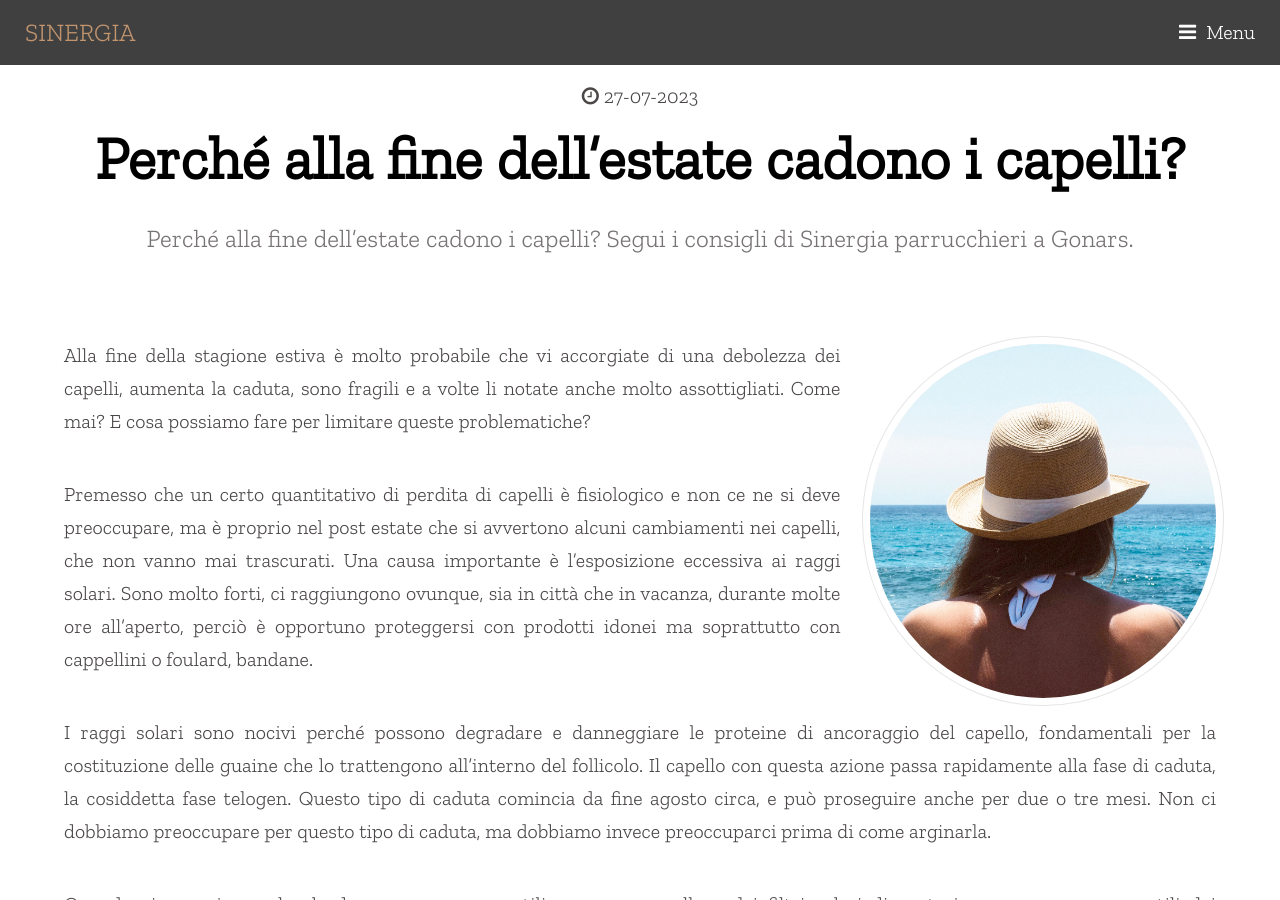
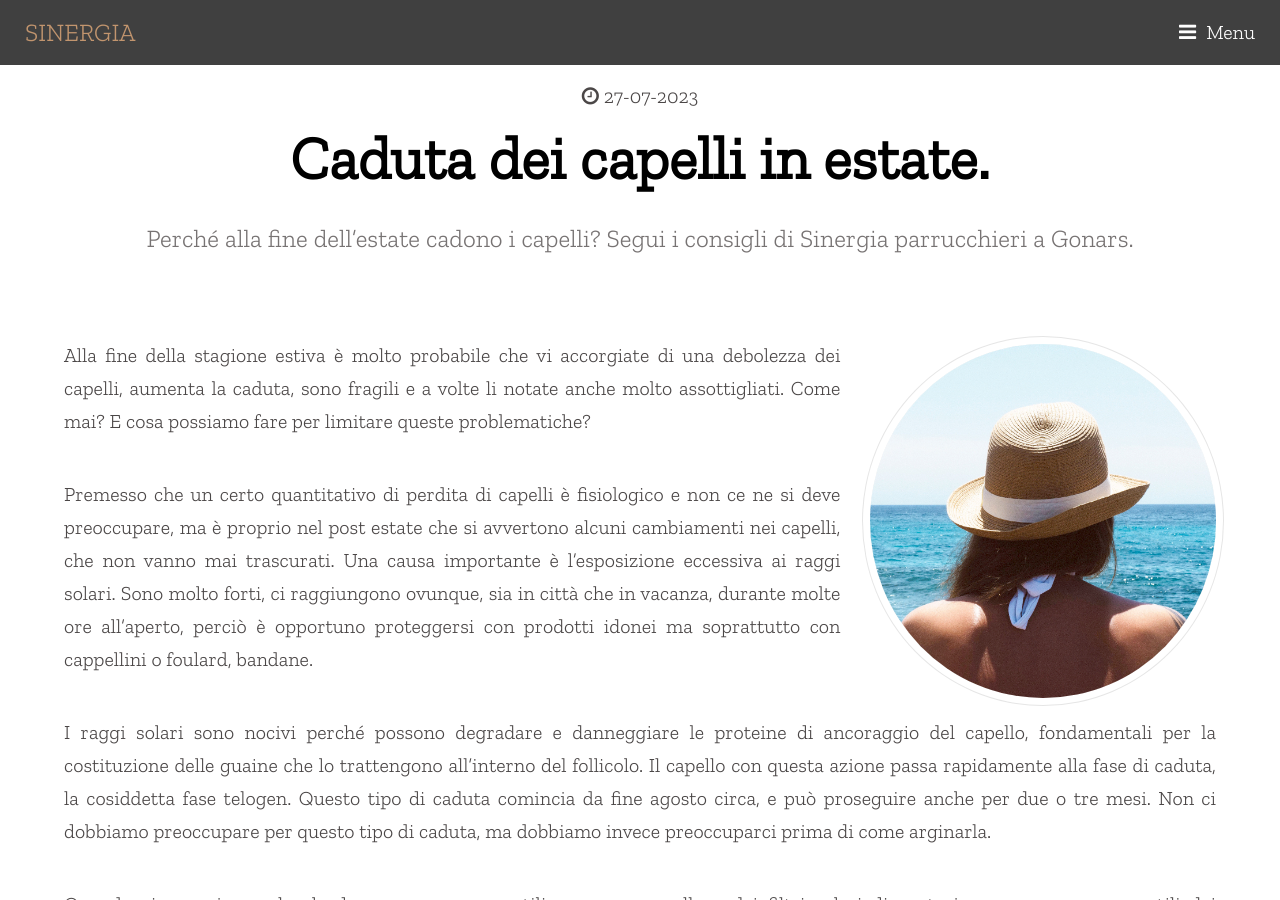
Before and after one commit to nardy70/sinergiaweb, a Jekyll site: the page built from _posts/consigli/2023-07-27-caduta-dei-capelli-in-estate.md, in a window 1280 px wide and 900 px high. Built offline with Jekyll 4.4.1, drawn with Linux system fonts in a browser that asks for light colours; comment, search, counter and statistics services are not loaded; a style sheet for code colours, icons or effects is not loaded.

Commit message:
cadutadeicapelliinestate

```diff
--- a/_posts/consigli/2023-07-27-estate-e-capelli.md
+++ b/_posts/consigli/2023-07-27-caduta-dei-capelli-in-estate.md
@@ -1,13 +1,13 @@
 ---
-title: Perché alla fine dell’estate cadono i capelli?
+title: Caduta dei capelli in estate.
 layout: generico
 tag: Perché alla fine dell’estate cadono i capelli? Segui i consigli di Sinergia parrucchieri a Gonars.
 tag2:
 form: si
 sitemap:
-image: /images/consigli/estatecapelli.jpg
+image: /images/consigli/cadutadeicapelliinestate.jpg
 categories: Consigli
-permalink: /estatecapelli
+permalink: /cadutadeicapelliinestate
 ---
 
 Alla fine della stagione estiva è molto probabile che vi accorgiate di una debolezza dei capelli, aumenta la caduta, sono fragili e a volte li notate anche molto assottigliati. Come mai? E cosa possiamo fare per limitare queste problematiche?
```
Also changed, not shown: images/consigli/cadutadeicapelliinestate.jpg (renamed from images/consigli/estatecapelli.jpg).
